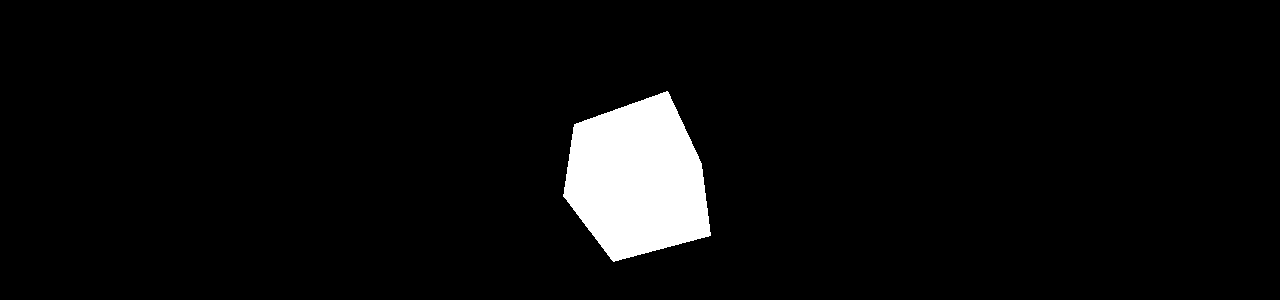
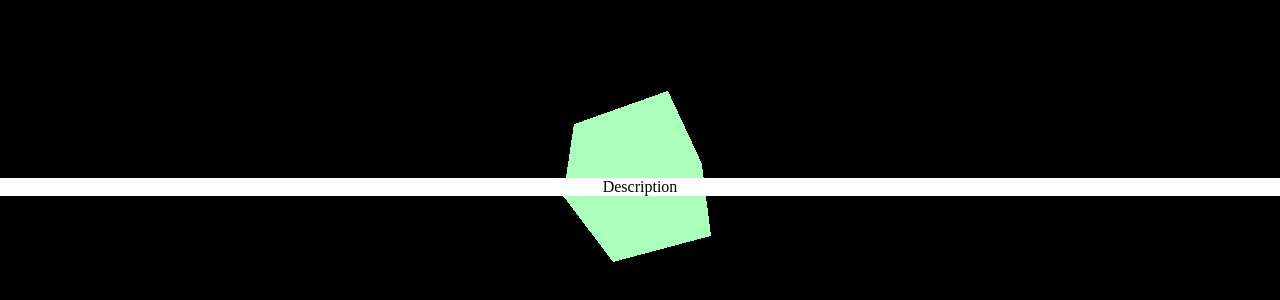
Before and after one commit to mitchelnoble/three, a website built with Vite: page index.html in a window 1280 px wide. Shown: the part 222-522 px from the top of the page. Built offline with nearby package versions, Linux system fonts and the light colour scheme.

Commit message:
added simple text overlay to graphic

```diff
--- a/index.html
+++ b/index.html
@@ -3,11 +3,10 @@
 	<head>
 		<meta charset="utf-8">
 		<title>My first three.js app</title>
-		<style>
-			body { margin: 0; }
-		</style>
+		<link rel="stylesheet" href="style.css">
 	</head>
 	<body>
+    <div id="info">Description</div>
 		<script type="module" src="/main.js"></script>
 	</body>
 </html>
--- a/main.js
+++ b/main.js
@@ -10,7 +10,7 @@ renderer.setSize(window.innerWidth,
 document.body.appendChild(renderer.domElement);
 
 const geometry = new THREE.BoxGeometry(1, 1, 1);
-const material = new THREE.MeshBasicMaterial({ color: 0xffffff });
+const material = new THREE.MeshBasicMaterial({ color: 0xaaffbb });
 const cube = new THREE.Mesh(geometry, material);
 scene.add(cube);
 
--- /dev/null
+++ b/style.css
@@ -0,0 +1,13 @@
+body {
+  margin: 0;
+}
+
+#info {
+  background-color: white;
+  position: absolute;
+  top: 50vh;
+  width: 100%;
+  text-align: center;
+  z-index: 100;
+  display: block;
+}
```
